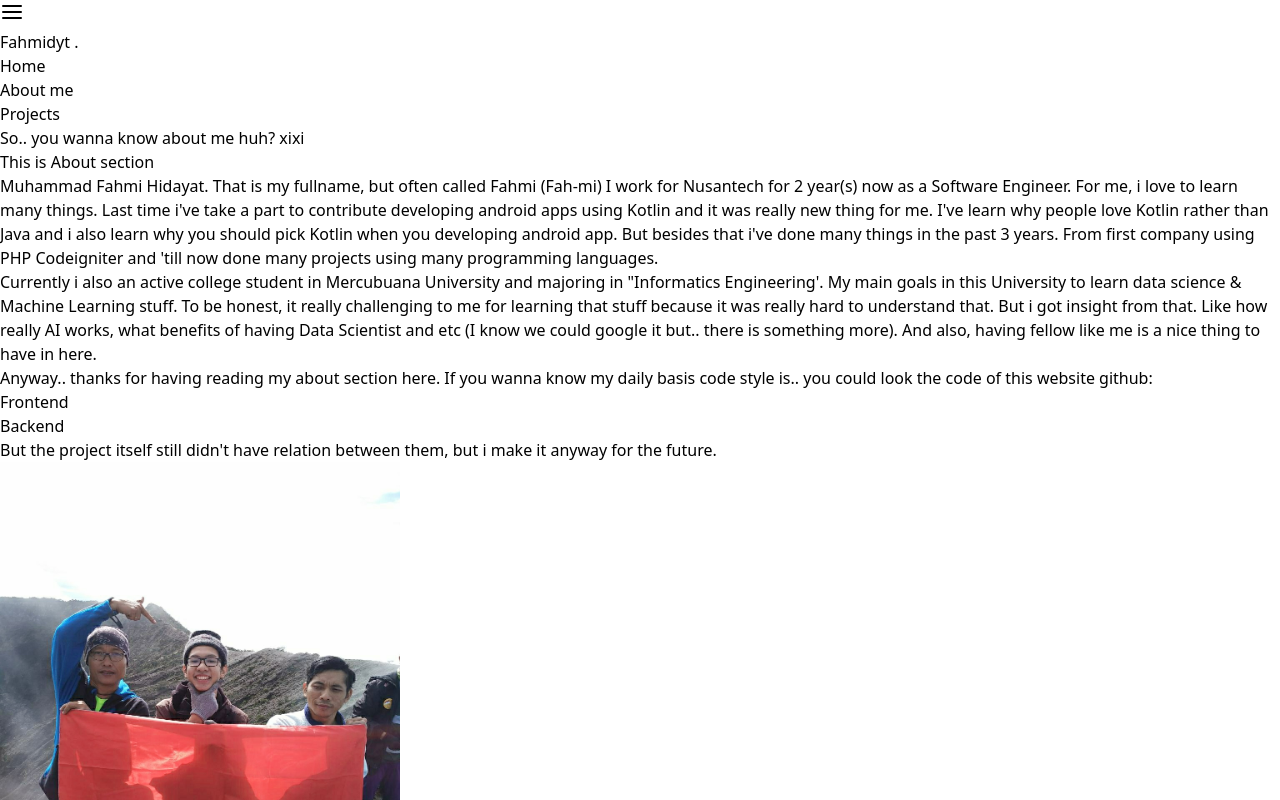
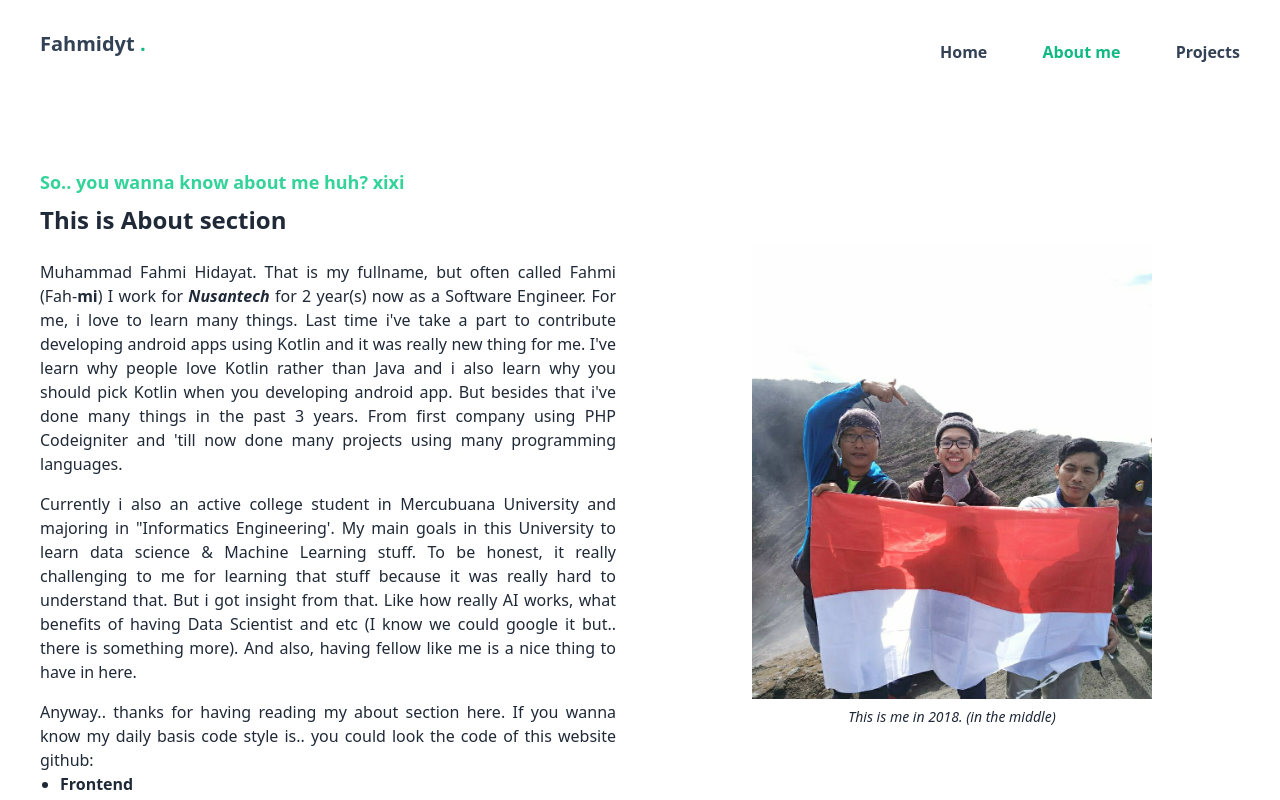
Before and after one commit to fahmidyt/fahmidyt-fe, a Next.js app: page /about-me in a window 1280 px wide. Shown: the top 800 px of the page. Built offline with nearby package versions, Linux system fonts and the light colour scheme.

Commit message:
feat: tailwind recompile css

```diff
--- a/styles/dist.css
+++ b/styles/dist.css
@@ -513,6 +513,335 @@ video {
   --tw-backdrop-sepia:  ;
 }
 
+.sticky {
+  position: sticky;
+}
+
+.order-last {
+  order: 9999;
+}
+
+.order-first {
+  order: -9999;
+}
+
+.my-4 {
+  margin-top: 1rem;
+  margin-bottom: 1rem;
+}
+
+.my-2 {
+  margin-top: 0.5rem;
+  margin-bottom: 0.5rem;
+}
+
+.mx-auto {
+  margin-left: auto;
+  margin-right: auto;
+}
+
+.my-12 {
+  margin-top: 3rem;
+  margin-bottom: 3rem;
+}
+
+.mt-4 {
+  margin-top: 1rem;
+}
+
+.mb-12 {
+  margin-bottom: 3rem;
+}
+
+.mt-12 {
+  margin-top: 3rem;
+}
+
+.mb-4 {
+  margin-bottom: 1rem;
+}
+
+.mt-2 {
+  margin-top: 0.5rem;
+}
+
+.ml-2 {
+  margin-left: 0.5rem;
+}
+
+.ml-auto {
+  margin-left: auto;
+}
+
+.block {
+  display: block;
+}
+
+.flex {
+  display: flex;
+}
+
+.grid {
+  display: grid;
+}
+
+.hidden {
+  display: none;
+}
+
+.\!hidden {
+  display: none !important;
+}
+
+.min-h-\[90vh\] {
+  min-height: 90vh;
+}
+
+.w-full {
+  width: 100%;
+}
+
+.max-w-\[1366px\] {
+  max-width: 1366px;
+}
+
+.list-disc {
+  list-style-type: disc;
+}
+
+.grid-cols-1 {
+  grid-template-columns: repeat(1, minmax(0, 1fr));
+}
+
+.grid-cols-4 {
+  grid-template-columns: repeat(4, minmax(0, 1fr));
+}
+
+.grid-rows-1 {
+  grid-template-rows: repeat(1, minmax(0, 1fr));
+}
+
+.flex-col {
+  flex-direction: column;
+}
+
+.flex-wrap {
+  flex-wrap: wrap;
+}
+
+.items-center {
+  align-items: center;
+}
+
+.justify-between {
+  justify-content: space-between;
+}
+
+.gap-10 {
+  gap: 2.5rem;
+}
+
+.gap-5 {
+  gap: 1.25rem;
+}
+
+.gap-4 {
+  gap: 1rem;
+}
+
+.gap-2 {
+  gap: 0.5rem;
+}
+
 .overflow-y-scroll {
   overflow-y: scroll;
 }
+
+.rounded-lg {
+  border-radius: 0.5rem;
+}
+
+.bg-emerald-400 {
+  --tw-bg-opacity: 1;
+  background-color: rgb(52 211 153 / var(--tw-bg-opacity));
+}
+
+.bg-slate-900 {
+  --tw-bg-opacity: 1;
+  background-color: rgb(15 23 42 / var(--tw-bg-opacity));
+}
+
+.py-2 {
+  padding-top: 0.5rem;
+  padding-bottom: 0.5rem;
+}
+
+.py-8 {
+  padding-top: 2rem;
+  padding-bottom: 2rem;
+}
+
+.px-10 {
+  padding-left: 2.5rem;
+  padding-right: 2.5rem;
+}
+
+.py-4 {
+  padding-top: 1rem;
+  padding-bottom: 1rem;
+}
+
+.py-5 {
+  padding-top: 1.25rem;
+  padding-bottom: 1.25rem;
+}
+
+.pl-5 {
+  padding-left: 1.25rem;
+}
+
+.text-center {
+  text-align: center;
+}
+
+.text-justify {
+  text-align: justify;
+}
+
+.text-lg {
+  font-size: 1.125rem;
+  line-height: 1.75rem;
+}
+
+.text-2xl {
+  font-size: 1.5rem;
+  line-height: 2rem;
+}
+
+.text-base {
+  font-size: 1rem;
+  line-height: 1.5rem;
+}
+
+.text-sm {
+  font-size: 0.875rem;
+  line-height: 1.25rem;
+}
+
+.text-xl {
+  font-size: 1.25rem;
+  line-height: 1.75rem;
+}
+
+.font-bold {
+  font-weight: 700;
+}
+
+.font-light {
+  font-weight: 300;
+}
+
+.font-semibold {
+  font-weight: 600;
+}
+
+.italic {
+  font-style: italic;
+}
+
+.text-emerald-400 {
+  --tw-text-opacity: 1;
+  color: rgb(52 211 153 / var(--tw-text-opacity));
+}
+
+.text-gray-800 {
+  --tw-text-opacity: 1;
+  color: rgb(31 41 55 / var(--tw-text-opacity));
+}
+
+.text-white {
+  --tw-text-opacity: 1;
+  color: rgb(255 255 255 / var(--tw-text-opacity));
+}
+
+.text-slate-700 {
+  --tw-text-opacity: 1;
+  color: rgb(51 65 85 / var(--tw-text-opacity));
+}
+
+.text-emerald-500 {
+  --tw-text-opacity: 1;
+  color: rgb(16 185 129 / var(--tw-text-opacity));
+}
+
+@media (max-width: 768px) {
+  .navbar {
+    overflow: hidden;
+    max-height: 350px;
+    transition: max-height 0.75s cubic-bezier(0.455, 0.03, 0.515, 0.955);
+  }
+
+  .navbar.colapsed {
+    max-height: 0px;
+    transition: max-height 0.75s cubic-bezier(0.075, 0.82, 0.165, 1);
+  }
+}
+
+.hover\:underline:hover {
+  text-decoration-line: underline;
+}
+
+@media (min-width: 768px) {
+  .md\:order-first {
+    order: -9999;
+  }
+
+  .md\:order-last {
+    order: 9999;
+  }
+
+  .md\:ml-0 {
+    margin-left: 0px;
+  }
+
+  .md\:hidden {
+    display: none;
+  }
+
+  .md\:w-1\/2 {
+    width: 50%;
+  }
+
+  .md\:w-1\/3 {
+    width: 33.333333%;
+  }
+
+  .md\:w-1\/4 {
+    width: 25%;
+  }
+
+  .md\:grid-cols-2 {
+    grid-template-columns: repeat(2, minmax(0, 1fr));
+  }
+
+  .md\:grid-cols-7 {
+    grid-template-columns: repeat(7, minmax(0, 1fr));
+  }
+
+  .md\:flex-row {
+    flex-direction: row;
+  }
+
+  .md\:gap-12 {
+    gap: 3rem;
+  }
+
+  .md\:text-left {
+    text-align: left;
+  }
+
+  .md\:text-lg {
+    font-size: 1.125rem;
+    line-height: 1.75rem;
+  }
+}
```
